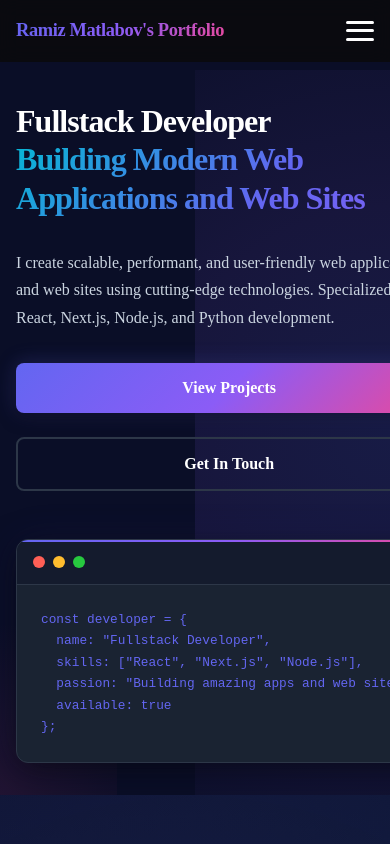
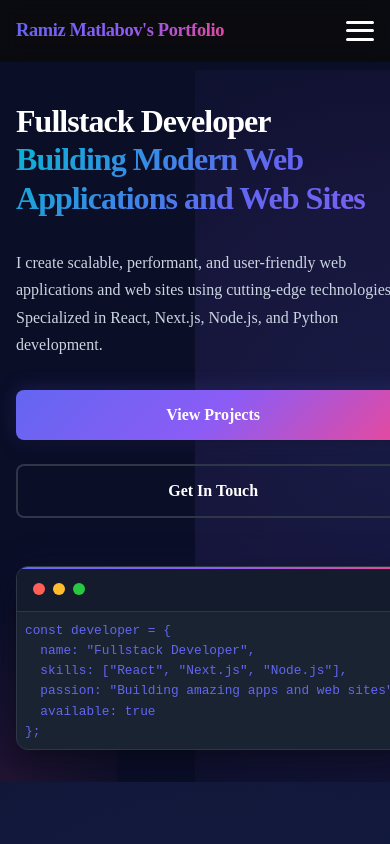
Before and after one commit to RamizMatlabov/MYPortfolio, a Next.js app: page / in a window 390 px wide. Shown: the top 844 px of the page. Built offline with nearby package versions, Linux system fonts and the light colour scheme.

Commit message:
Refine responsive styles in page.module.scss: adjust padding and font sizes for improved mobile experience on smaller screens.

```diff
--- a/app/page.module.scss
+++ b/app/page.module.scss
@@ -284,7 +284,13 @@
   overflow-x: auto;
 
   @media (max-width: 768px) {
-    padding: var(--spacing-md);
+    padding: var(--spacing-sm);
+    font-size: 0.8rem;
+    line-height: 1.5;
+  }
+
+  @media (max-width: 480px) {
+    padding: var(--spacing-xs);
     font-size: 0.8rem;
   }
 
```
